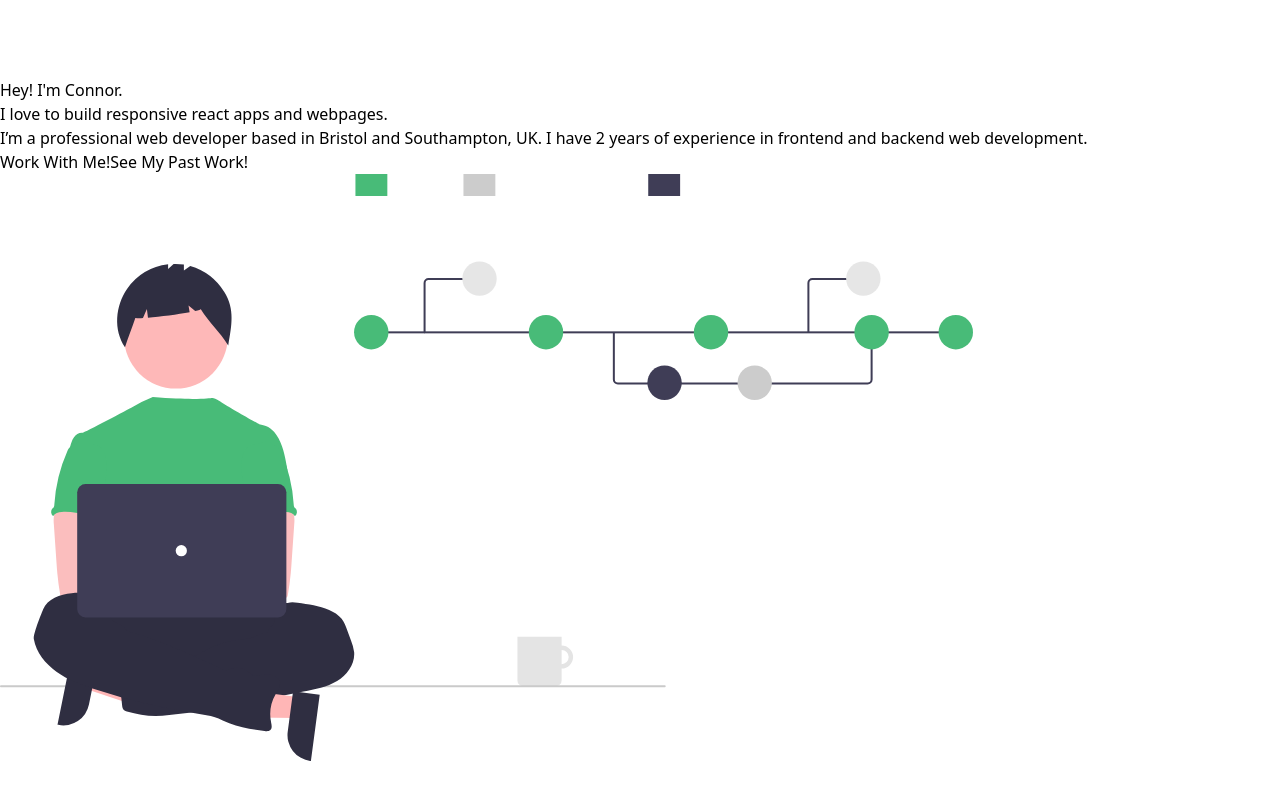
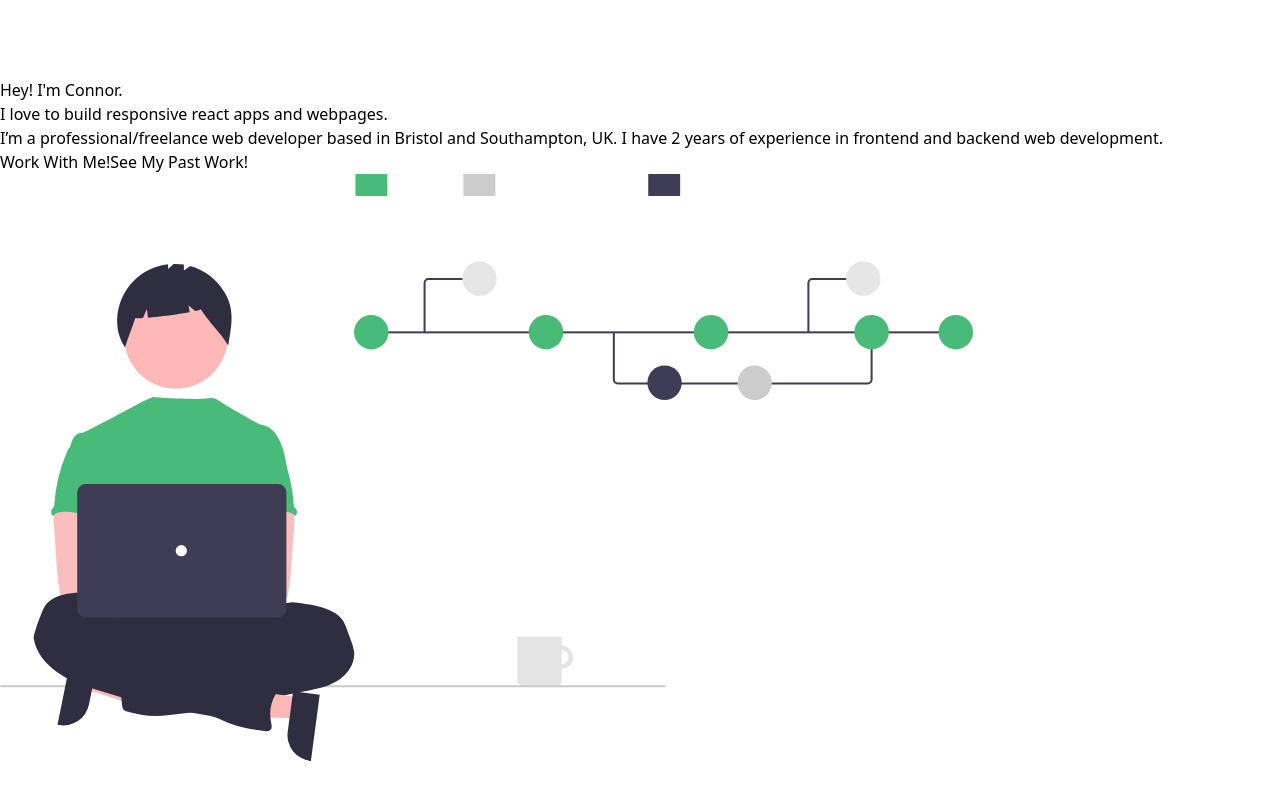
Before and after one commit to CJD115/Portfolio-Version-2, a React (Vite) app: page / in a window 1280 px wide. Shown: the part 1274-2074 px from the top of the page. Built offline with nearby package versions, Linux system fonts and the light colour scheme.

Commit message:
updated text minor

```diff
--- a/src/components/About.jsx
+++ b/src/components/About.jsx
@@ -12,7 +12,7 @@ export default function About() {
                         apps and webpages.
                     </h1>
                     <p className="mb-8 leading-relaxed">
-                        I’m a professional web developer based in Bristol and Southampton, UK. I have 2 years of experience in frontend and backend web development.
+                        I’m a professional/freelance web developer based in Bristol and Southampton, UK. I have 2 years of experience in frontend and backend web development.
                     </p>
                     <div className="flex justify-center">
                         <a
```
